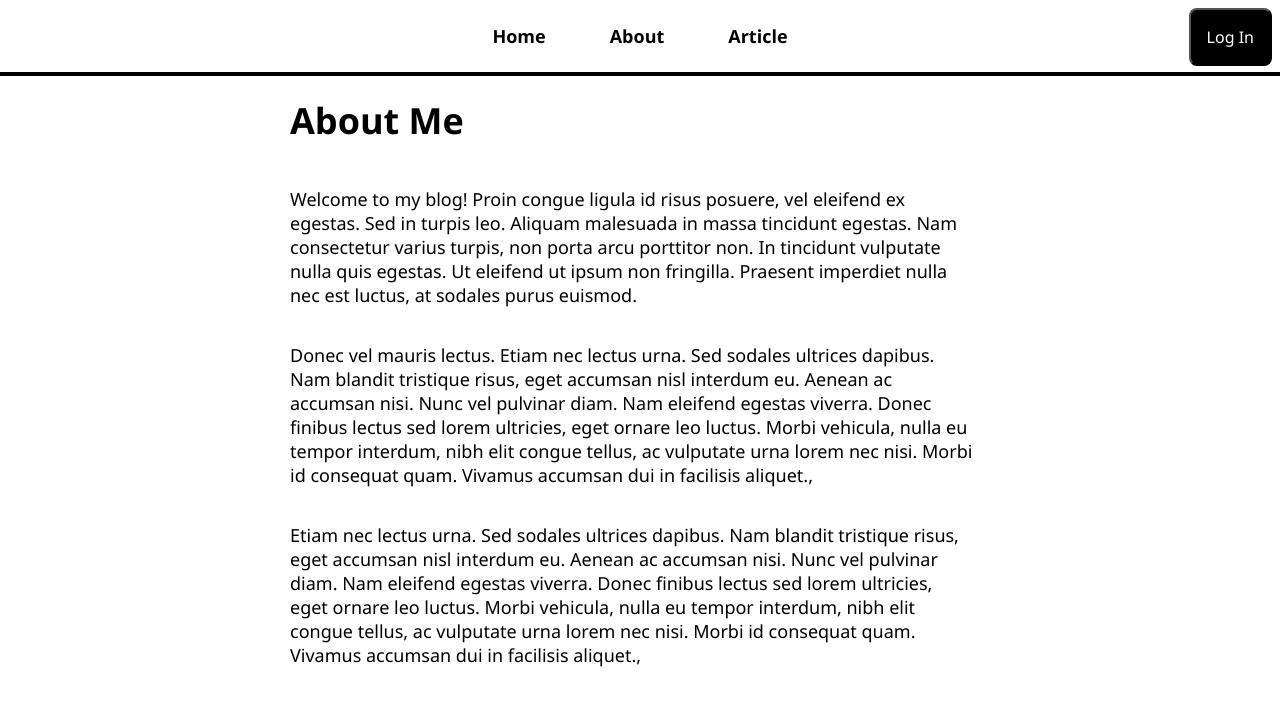
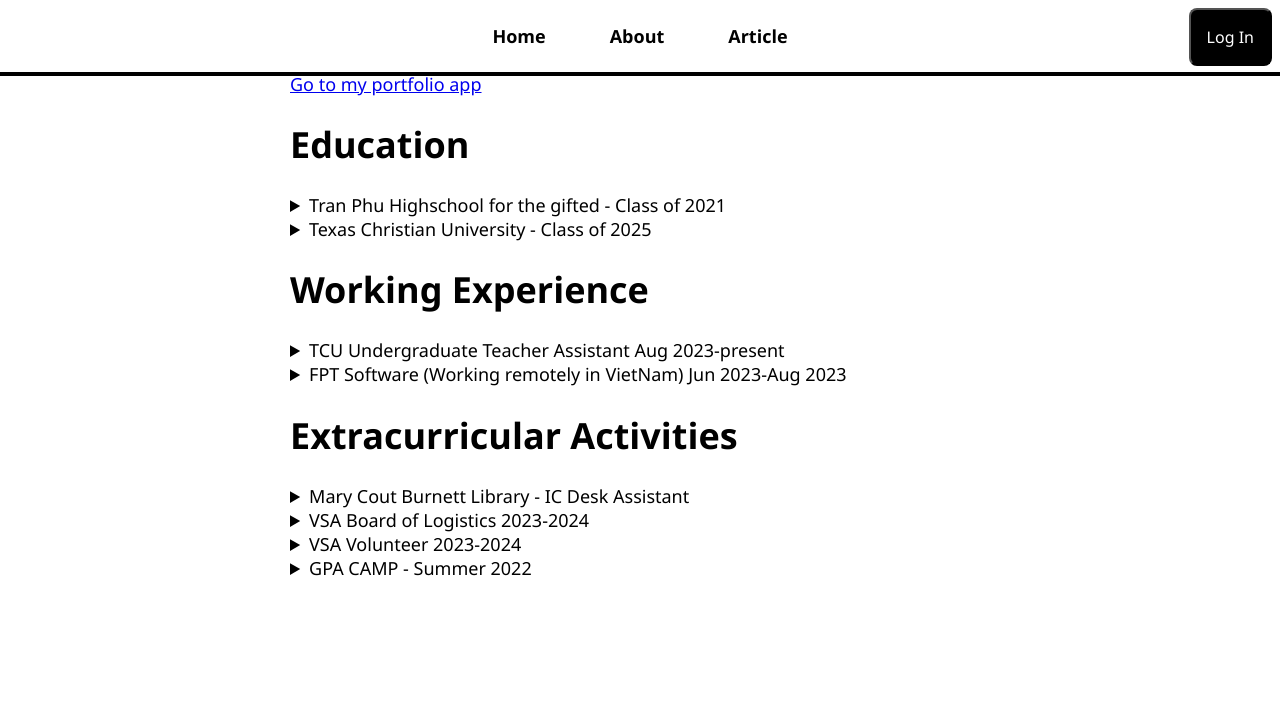
Before and after one commit to drakenevadie19/BlogApp, a React (Create React App) app in the folder my-blog/: page /about in a window 1280 px wide. Shown: the top 706 px of the page. Built offline with nearby package versions, Linux system fonts and the light colour scheme; no server answers; the HTML template or start-up script is replaced by a standard one.

Commit message:
New Change: Change on About Page

```diff
--- a/my-blog/src/pages/about-page.js
+++ b/my-blog/src/pages/about-page.js
@@ -1,31 +1,84 @@
 const AboutPage = () => {
     return (
         <>
-        <h1>About Me</h1>
-        <p>
-            Welcome to my blog! Proin congue
-            ligula id risus posuere, vel eleifend ex egestas. Sed in turpis leo.
-            Aliquam malesuada in massa tincidunt egestas. Nam consectetur varius turpis,
-            non porta arcu porttitor non. In tincidunt vulputate nulla quis egestas. Ut
-            eleifend ut ipsum non fringilla. Praesent imperdiet nulla nec est luctus, at
-            sodales purus euismod.
-        </p>
-        <p>
-            Donec vel mauris lectus. Etiam nec lectus urna. Sed sodales ultrices dapibus.
-            Nam blandit tristique risus, eget accumsan nisl interdum eu. Aenean ac accumsan
-            nisi. Nunc vel pulvinar diam. Nam eleifend egestas viverra. Donec finibus lectus
-            sed lorem ultricies, eget ornare leo luctus. Morbi vehicula, nulla eu tempor
-            interdum, nibh elit congue tellus, ac vulputate urna lorem nec nisi. Morbi id
-            consequat quam. Vivamus accumsan dui in facilisis aliquet.,
-        </p>
-        <p>
-            Etiam nec lectus urna. Sed sodales ultrices dapibus.
-            Nam blandit tristique risus, eget accumsan nisl interdum eu. Aenean ac accumsan
-            nisi. Nunc vel pulvinar diam. Nam eleifend egestas viverra. Donec finibus lectus
-            sed lorem ultricies, eget ornare leo luctus. Morbi vehicula, nulla eu tempor
-            interdum, nibh elit congue tellus, ac vulputate urna lorem nec nisi. Morbi id
-            consequat quam. Vivamus accumsan dui in facilisis aliquet.,
-        </p>
+            <div id="about-me-page">
+                <a href="https://thanh-nguyen-do-portfolio.vercel.app/" target="_blank" rel="noreferrer">Go to my portfolio app</a>
+                <div id="main-info">
+                    <div id="education">
+                        <h1>Education</h1>
+                        <details>
+                            <summary>Tran Phu Highschool for the gifted - Class of 2021</summary>
+                            <ul>
+                                <li>Mathematics Major</li>
+                                <li>GPA: 3.8/4.0 (9.5/10.0)</li>
+                            </ul>
+                        </details>
+                        <details>
+                            <summary>Texas Christian University - Class of 2025</summary>
+                            <ul>
+                                <li>Bachelor of Computer Science && Mathematics minor</li>
+                                <li>GPA: 3.6/4.0</li>
+                            </ul>
+                        </details>
+                    </div>
+
+                    <div id="experience">
+                    <h1>Working Experience</h1>
+                    <details>
+                        <summary>TCU Undergraduate Teacher Assistant Aug 2023-present</summary>
+                        <ul>
+                            <li>Assist over 50 students with lab projects in Computer Science courses: Data Structures,
+                            Techniques in Programming, Python for Data Analytics, and Introduction to Programming.</li>
+                            <li>Improve students' programming proficiency and exam performance by 35% through tailored
+                            teaching methods customized for each student's learning style and skill level.</li>
+                            <li>Host weekly 4-hour Computer Science Help Desk session.</li>
+                        </ul>
+                    </details>
+                    <details>
+                        <summary>FPT Software (Working remotely in VietNam) Jun 2023-Aug 2023</summary>
+                        <ul>
+                            <li>Developed interactive and responsive user interfaces using reusable <strong>Angular.js </strong>components for web-based applications,
+                            based on design specifications provided in <strong>Figma</strong></li>
+                            <li>Deliver features including managing email/text, set appointment, track messages, calls,
+                            and mails by harnessing existing APIs of <strong>Django</strong> and <strong>Python</strong>.</li>
+                            <li>Worked in a team, using <strong>Agile</strong> development methodologies to efficiently plan, develop, and test the application.</li>
+                        </ul>
+                    </details>
+                </div>
+
+                <div id="extra-curricular-activities">
+                    <h1>Extracurricular Activities</h1>
+                    <details>
+                        <summary>Mary Cout Burnett Library - IC Desk Assistant</summary>
+                        <p>Deals with the students' demands of studying devices.</p>
+                    </details>
+                    <details>
+                        <summary>VSA Board of Logistics 2023-2024</summary>
+                        <ul>
+                            <li>Applied previous experiences of being a member of Logistics team, I managed the VSA logistics team of 25 members to prepare probs, and set up the stage for events of VSA.</li>
+                            <li>With excellent stage performances as well as careful good preparation, AVN 2023: ALO events attracted about 280 attendees, in order to spread beauty of Vietnamese culture.</li>
+                        </ul>
+                    </details>
+                    <details>
+                        <summary>VSA Volunteer 2023-2024</summary>
+                        <ul>
+                            <li>In this position in VSA, I work with a team of 10 people to prepare probs, and set up events for VSA, as well as game leaders.</li>
+                            <li>With excellent stage performances and good preparation, our AVN 2022: Chiasma events attracted about 300 attendees and received Texas Christian University’s Outstanding event award in 2022.</li>
+                        </ul>
+                    </details>
+                    <details>
+                        <summary>GPA CAMP - Summer 2022</summary>
+                        <p>Tackling growing kids' problems and leading them in the race with other teams to the champions. My "Synergy" team was the Champion of Lagi Camps (July 4th- July 11th) and I was selected to be the Best Counselor in this camp.</p>
+                    </details>
+                </div>
+            </div>
+
+            {/* <div id="my-image">
+                <div id="image-holder">
+                <img class="image" src="../../../../../../assets/aboutme-page/NguyenDT27_Đỗ Thành Nguyên.jpg" alt="">
+                </div>
+            </div> */}
+        </div>
     </>
     );
 }
--- a/my-blog/src/pages/home-page.js
+++ b/my-blog/src/pages/home-page.js
@@ -2,28 +2,18 @@ const HomePage = () => (
     <>
     <h1>Hello, welcome to my blog!</h1>
     <p>
-        Welcome to my blog! Proin congue
-        ligula id risus posuere, vel eleifend ex egestas. Sed in turpis leo.
-        Aliquam malesuada in massa tincidunt egestas. Nam consectetur varius turpis,
-        non porta arcu porttitor non. In tincidunt vulputate nulla quis egestas. Ut
-        eleifend ut ipsum non fringilla. Praesent imperdiet nulla nec est luctus, at
-        sodales purus euismod.
+        Welcome to our innovative blog app designed with efficiency in mind!
+
     </p>
     <p>
-        Donec vel mauris lectus. Etiam nec lectus urna. Sed sodales ultrices dapibus.
-        Nam blandit tristique risus, eget accumsan nisl interdum eu. Aenean ac accumsan
-        nisi. Nunc vel pulvinar diam. Nam eleifend egestas viverra. Donec finibus lectus
-        sed lorem ultricies, eget ornare leo luctus. Morbi vehicula, nulla eu tempor
-        interdum, nibh elit congue tellus, ac vulputate urna lorem nec nisi. Morbi id
-        consequat quam. Vivamus accumsan dui in facilisis aliquet.,
-    </p>
-    <p>
-        Etiam nec lectus urna. Sed sodales ultrices dapibus.
-        Nam blandit tristique risus, eget accumsan nisl interdum eu. Aenean ac accumsan
-        nisi. Nunc vel pulvinar diam. Nam eleifend egestas viverra. Donec finibus lectus
-        sed lorem ultricies, eget ornare leo luctus. Morbi vehicula, nulla eu tempor
-        interdum, nibh elit congue tellus, ac vulputate urna lorem nec nisi. Morbi id
-        consequat quam. Vivamus accumsan dui in facilisis aliquet.,
+        Say goodbye to cluttered bookmarks and overloaded memory;
+        our app is meticulously crafted to streamline your reading experience while conserving valuable device space.
+        With a focus on memory optimization, our application not only saves your favorite articles but
+        also ensures smooth performance, allowing you to effortlessly access and enjoy your curated content.
+        Embrace a clutter-free digital space as you explore the vast world of knowledge,
+        all conveniently stored within our memory-conscious blog app. Whether you're a passionate reader
+        or a content creator, our app promises to be your go-to solution for organized and resource-efficient article management.
+        Experience the future of digital content curation with our memory-saving blog app!
     </p>
     </>
 );
```
